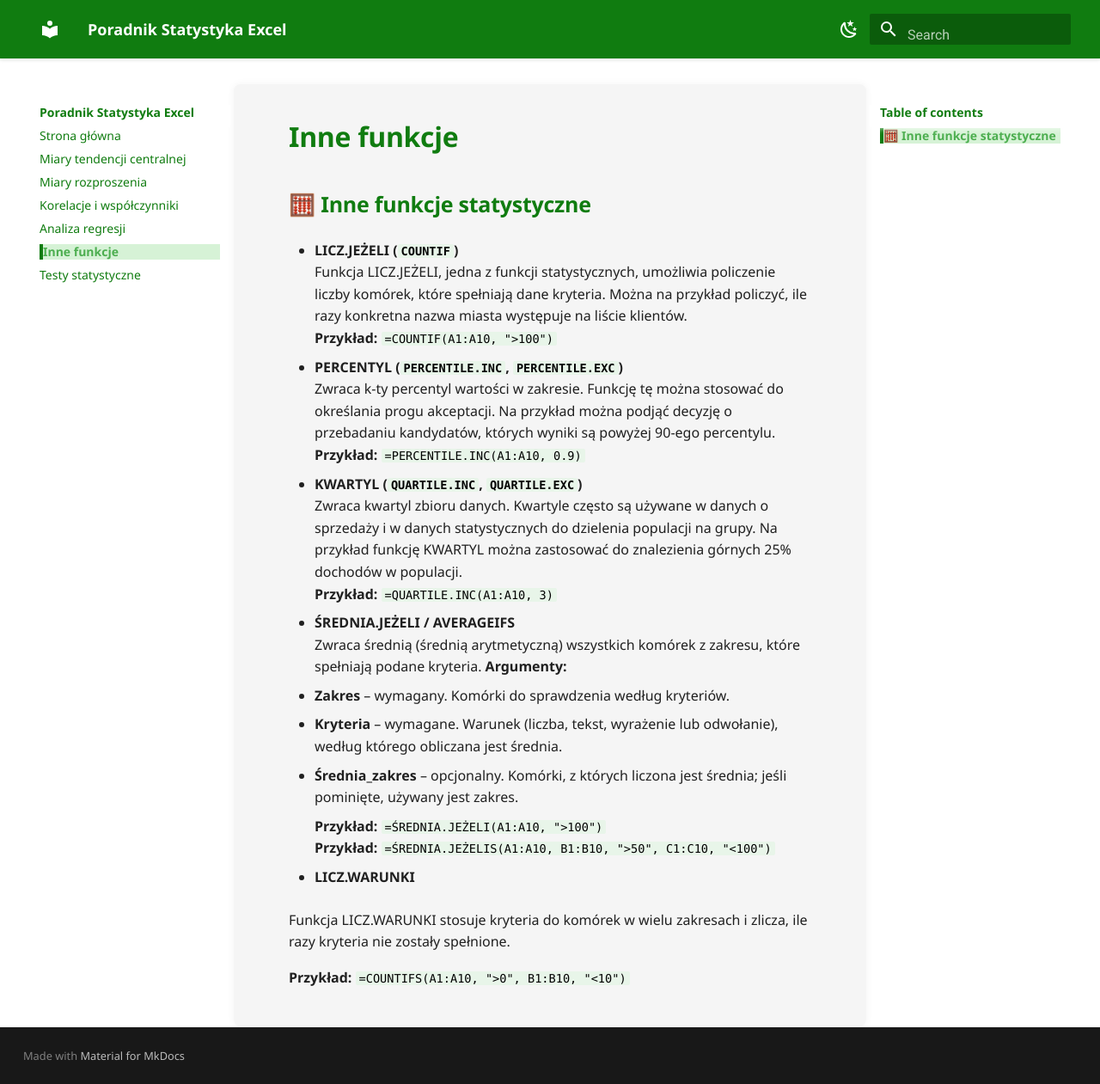
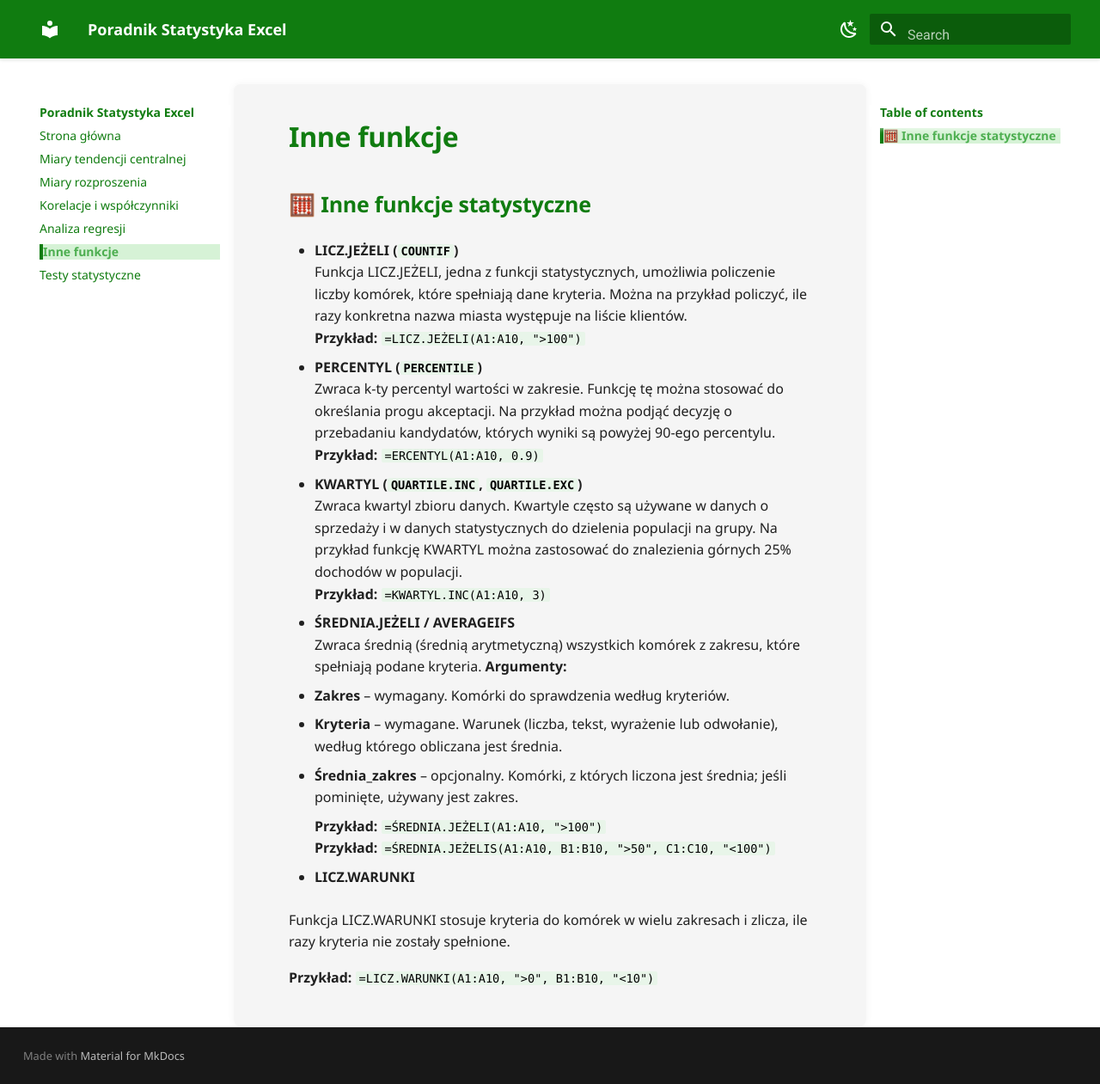
Before and after one commit to Filipek27/Projekt-na-SWPG-Produkcyjny, an MkDocs documentation site: the page built from docs/inne_funkcje.md, in a window 1280 px wide and 1261 px high. Shown: the whole window at 86% size. Built offline with MkDocs 1.6.1 and Material for MkDocs 9.7.7, drawn with Linux system fonts in a browser that asks for light colours.

Commit message:
Poprawa nazw

```diff
--- a/docs/inne_funkcje.md
+++ b/docs/inne_funkcje.md
@@ -2,15 +2,15 @@
 
 - **LICZ.JEŻELI (`COUNTIF`)**
   Funkcja LICZ.JEŻELI, jedna z funkcji statystycznych, umożliwia policzenie liczby komórek, które spełniają dane kryteria. Można na przykład policzyć, ile razy konkretna nazwa miasta występuje na liście klientów.
-  **Przykład:** `=COUNTIF(A1:A10, ">100")`
+  **Przykład:** `=LICZ.JEŻELI(A1:A10, ">100")`
 
-- **PERCENTYL (`PERCENTILE.INC`, `PERCENTILE.EXC`)**
+- **PERCENTYL (`PERCENTILE`)**
   Zwraca k-ty percentyl wartości w zakresie. Funkcję tę można stosować do określania progu akceptacji. Na przykład można podjąć decyzję o przebadaniu kandydatów, których wyniki są powyżej 90-ego percentylu.
-  **Przykład:** `=PERCENTILE.INC(A1:A10, 0.9)`
+  **Przykład:** `=ERCENTYL(A1:A10, 0.9)`
 
 - **KWARTYL (`QUARTILE.INC`, `QUARTILE.EXC`)**
  Zwraca kwartyl zbioru danych. Kwartyle często są używane w danych o sprzedaży i w danych statystycznych do dzielenia populacji na grupy. Na przykład funkcję KWARTYL można zastosować do znalezienia górnych 25% dochodów w populacji.
-  **Przykład:** `=QUARTILE.INC(A1:A10, 3)`
+  **Przykład:** `=KWARTYL.INC(A1:A10, 3)`
 
 - **ŚREDNIA.JEŻELI / AVERAGEIFS**
   Zwraca średnią (średnią arytmetyczną) wszystkich komórek z zakresu, które spełniają podane kryteria.
@@ -26,4 +26,4 @@
 
   Funkcja LICZ.WARUNKI stosuje kryteria do komórek w wielu zakresach i zlicza, ile razy kryteria nie zostały spełnione.
 
-  **Przykład:** `=COUNTIFS(A1:A10, ">0", B1:B10, "<10")`
+  **Przykład:** `=LICZ.WARUNKI(A1:A10, ">0", B1:B10, "<10")`
```
